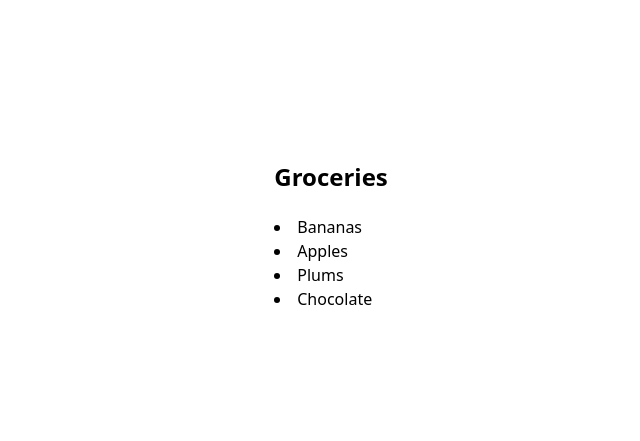
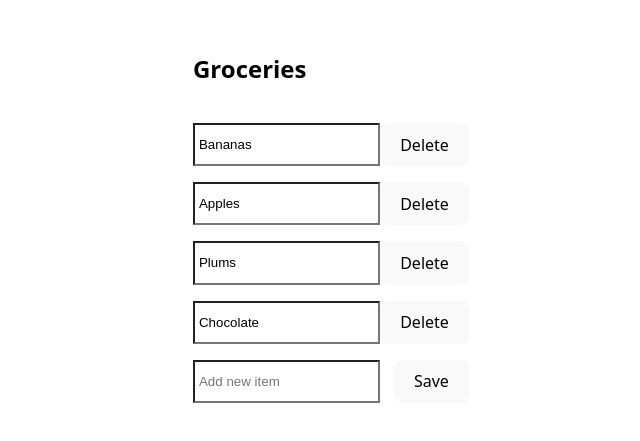
Before and after one commit to zackhanni/react-simple-list-app, a React (Vite) app: page / in a window 1280 px wide. Shown: the part 175-616 px from the top of the page, without its empty margins (309-949 px from the left). Built offline with nearby package versions, Linux system fonts and the light colour scheme.

Commit message:
created basic list card finctionality (rename, delete, add item

```diff
--- a/components/ListCard.tsx
+++ b/components/ListCard.tsx
@@ -1,12 +1,67 @@
-export const ListCard = ({ cardData }) => {
-  const { title, list } = cardData;
+"use client";
+
+import { useCallback, useState } from "react";
+
+export const ListCard = ({ cardData, editData }) => {
+  const { title, listItems } = cardData;
+  const [list, setList] = useState(listItems);
+  const [newItem, setNewItem] = useState("");
+
+  const handleChange = useCallback(
+    (index: number, newValue: string) => {
+      const updatedList = [...list];
+      updatedList[index] = newValue;
+      setList(updatedList);
+    },
+    [list]
+  );
+
+  const removeItem = (index: number) => {
+    const updatedList = [...list];
+    updatedList.splice(index, 1);
+    setList(updatedList);
+  };
+
+  const addItem = (newItem: string) => {
+    const updatedList = [...list];
+    updatedList.push(newItem);
+    setList(updatedList);
+  };
 
   return (
     <div className="card">
-      <h2>{title}</h2>
-      {list.map((item) => {
-        return <li key={item}>{item}</li>;
-      })}
+      <div className="card-title">
+        <h2>{title}</h2>
+        {listItems != list && <button>Save changes</button>}
+      </div>
+
+      <form>
+        {list.map((item: string, index: number) => (
+          <p key={item} className="card-list-item">
+            <input
+              type="text"
+              value={item}
+              onChange={(e) => handleChange(index, e.target.value)}
+              placeholder={item}
+            ></input>
+            <div>
+              {/* <button onClick={(e) => updateItem(index, e.target.value)}>
+                  Rename
+                </button> */}
+              <button onClick={() => removeItem(index)}>Delete</button>
+            </div>
+          </p>
+        ))}
+        <p className="card-list-item">
+          <input
+            type="text"
+            value={newItem}
+            onChange={(e) => setNewItem(e.target.value)}
+            placeholder="Add new item"
+          ></input>
+          <button onClick={() => addItem(newItem)}>Save</button>
+        </p>
+      </form>
     </div>
   );
 };
--- a/src/App.css
+++ b/src/App.css
@@ -3,34 +3,6 @@
   margin: 0 auto;
   padding: 2rem;
   text-align: center;
-}
-
-.logo {
-  height: 6em;
-  padding: 1.5em;
-  will-change: filter;
-  transition: filter 300ms;
-}
-.logo:hover {
-  filter: drop-shadow(0 0 2em #646cffaa);
-}
-.logo.react:hover {
-  filter: drop-shadow(0 0 2em #61dafbaa);
-}
-
-@keyframes logo-spin {
-  from {
-    transform: rotate(0deg);
-  }
-  to {
-    transform: rotate(360deg);
-  }
-}
-
-@media (prefers-reduced-motion: no-preference) {
-  a:nth-of-type(2) .logo {
-    animation: logo-spin infinite 20s linear;
-  }
 }
 
 .card {
@@ -40,6 +12,32 @@
   text-align: left;
 }
 
-.read-the-docs {
-  color: #888;
+.card-list-item > input {
+  background-color: white;
+  color: black;
+  padding-left: 4px;
 }
+
+.card-title {
+  display: flex;
+  flex-direction: row;
+  justify-content: space-between;
+}
+
+.card-title > button {
+  background-color: white;
+  color: red;
+  padding: 0;
+  margin: 0;
+  border: none;
+}
+
+.card-title > button:hover {
+  text-decoration: underline;
+}
+
+.card-list-item {
+  display: flex;
+  flex-direction: row;
+  justify-content: space-between;
+}
--- a/src/App.tsx
+++ b/src/App.tsx
@@ -1,16 +1,19 @@
+"use client";
+
 import "./App.css";
 import ListCard from "../components/ListCard";
-
-const demoData = {
-  title: "Groceries",
-  list: ["Bananas", "Apples", "Plums", "Chocolate"],
-};
+import { useState } from "react";
 
 function App() {
+  const [demoData, setDemoData] = useState({
+    title: "Groceries",
+    listItems: ["Bananas", "Apples", "Plums", "Chocolate"],
+  });
+
   return (
     <main>
       <section>
-        <ListCard cardData={demoData} />
+        <ListCard cardData={demoData} editData={setDemoData} />
       </section>
     </main>
   );
```
